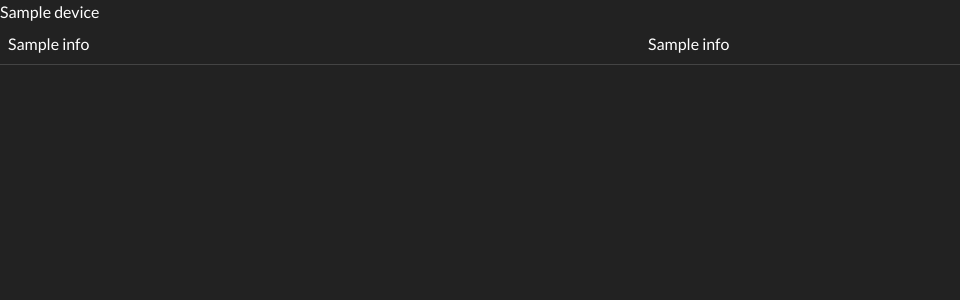
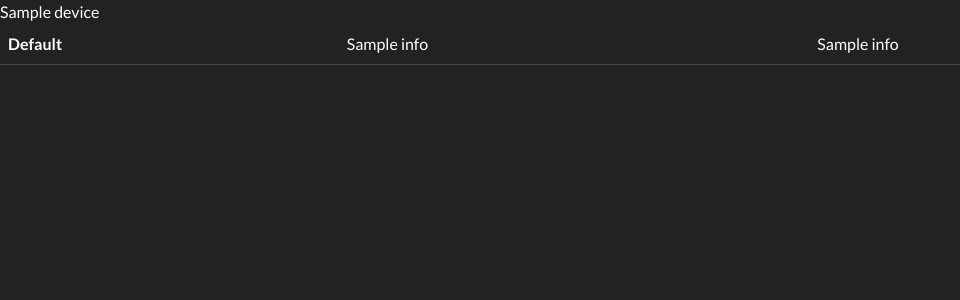
Before and after one commit to Tech-Saint/LabSquid, a Flask app: template templates/devices.html in a window 1280 px wide. Shown: the top 300 px of the page, without its empty margins (0-960 px from the left). Run offline with Flask 3, Linux system fonts and the light colour scheme; the template is opened without the code that fills it: most values are stand-ins (such as "Sample title", 1, 10 or a date in 2020); parts of the project's set-up code (start-up, migrations or seed data) failed here and were passed over; some libraries are stand-ins or nearby versions.

Commit message:
Small change

```diff
--- a/templates/devices.html
+++ b/templates/devices.html
@@ -13,6 +13,7 @@
             {% for key in tempdict %}
     <tr>
 
+        <th scope="row">Default</th>
         <td>{{ key }}</td>
             {% if tempdict[key] is mapping %}
             {%set temp = tempdict[key] %}
```
